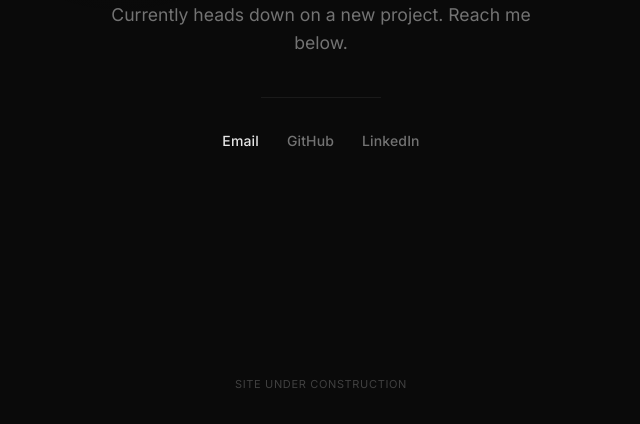
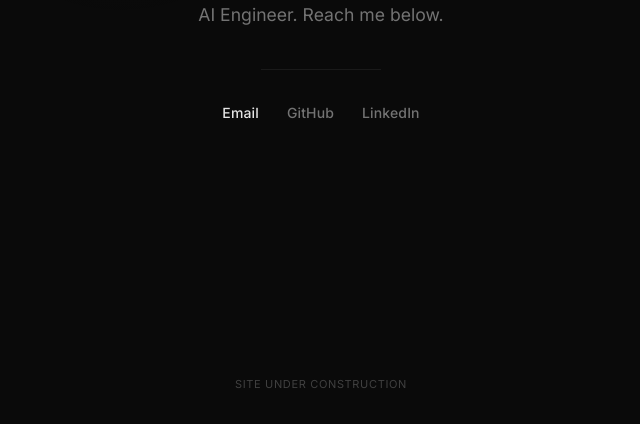
Before and after one commit to ghazalqais/ghazalqais.github.io, a plain HTML site: page index.html in a window 1280 px wide. Shown: the part 376-800 px from the top of the page, without its empty margins (319-959 px from the left). Drawn offline with Linux system fonts and the light colour scheme.

Commit message:
simplifying maintenance landing page

```diff
--- a/index.html
+++ b/index.html
@@ -2,7 +2,7 @@
 <html lang="en">
 <head>
     <meta charset="UTF-8">
-    <meta name="viewport" content="width=device-width, initial-scale=1.0">
+    <meta name="viewport" content="width=device-width, initial-scale=1.0, maximum-scale=1.0, user-scalable=no">
     <title>Qais Ghazal</title>
     <meta name="description" content="Qais Ghazal — AI Engineer">
     <link rel="preconnect" href="https://fonts.googleapis.com">
@@ -15,8 +15,11 @@
             box-sizing: border-box;
         }
 
-        html {
-            font-size: 16px;
+        html, body {
+            height: 100%;
+            width: 100%;
+            overflow: hidden;
+            touch-action: none;
             -webkit-font-smoothing: antialiased;
             -moz-osx-font-smoothing: grayscale;
         }
@@ -25,14 +28,12 @@
             background: #0a0a0a;
             color: #e5e5e5;
             font-family: 'Inter', -apple-system, BlinkMacSystemFont, sans-serif;
-            min-height: 100vh;
             display: flex;
             flex-direction: column;
             justify-content: center;
             align-items: center;
             padding: 2rem;
             line-height: 1.5;
-            overflow-x: hidden;
             cursor: default;
         }
 
@@ -151,8 +152,6 @@
         @media (max-width: 640px) {
             body {
                 padding: 1.5rem;
-                justify-content: flex-start;
-                padding-top: 22vh;
             }
 
             h1 {
@@ -189,7 +188,7 @@
         <h1 id="name">Qais Ghazal</h1>
 
         <p class="tagline" id="tagline">
-            AI Engineer focused on intelligent systems. Currently heads down on a new project. Reach me below.
+            AI Engineer. Reach me below.
         </p>
 
         <div class="divider"></div>
```
